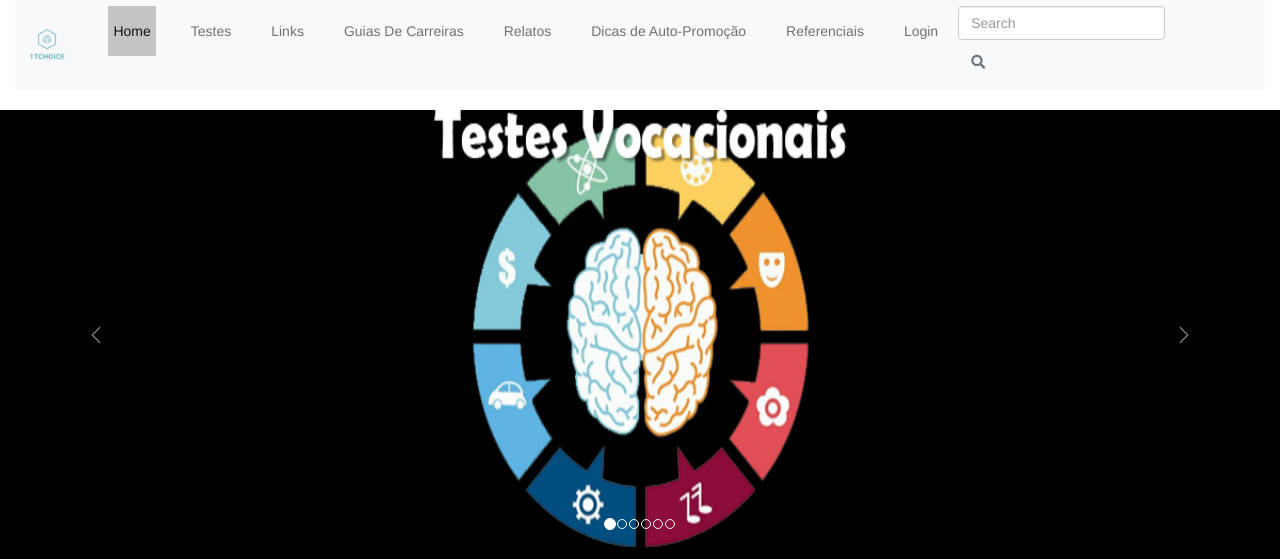
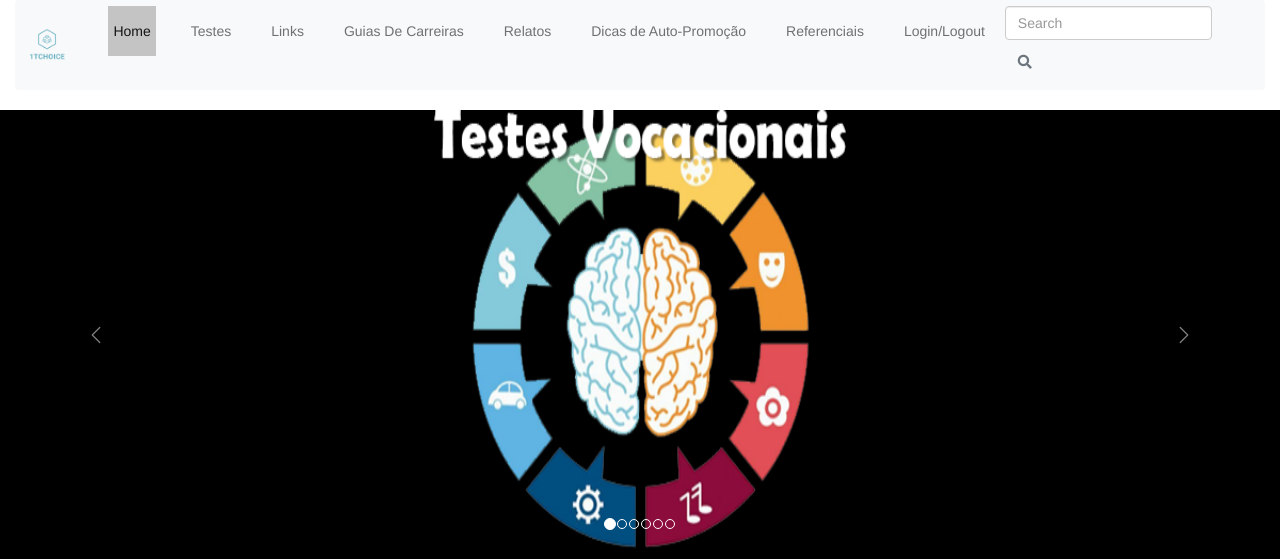
Before and after one commit to Rodcot/sprint3-1tchoices, a PHP site: page / in a window 1280 px wide. Shown: the top 559 px of the page. Run offline with PHP 8.4, Linux system fonts and the light colour scheme; some libraries are stand-ins or nearby versions.

Commit message:
Add files via upload

```diff
--- a/Home/Home.html
+++ b/Home/Home.html
@@ -48,8 +48,8 @@
                     <li class="nav-item">
                         <a class="nav-link" href="../Referencial/referencial.empresas.html">Referenciais</a>
                     </li>
-                    <li class="nav-item">
-                        <a class="nav-link" href="../login/login.html">Login</a>
+                    <li class="nav-item" id="logout">
+                        <a class="nav-link" href="../login/login.html">Login/Logout</a>
                     </li>
 
                 </ul>
--- a/login/login.css
+++ b/login/login.css
@@ -7,8 +7,7 @@ justify-content: center;
 }
 
 .container {
-    width: 600px;
-    margin: 1rem;
+    height: 400px;
     padding: 2rem;
     box-shadow: 0 0 40px rgba(0, 0, 0, 0.2);
     background: rgb(46, 46, 78);
--- a/login/login_geral.js
+++ b/login/login_geral.js
@@ -20,7 +20,7 @@ function exibeUsuarios() {
 function initPage() {
 
     // Associa a função de logout ao botão
-    document.getElementById('btn_logout').addEventListener('click', logoutUser);
+    document.getElementById('logout').addEventListener('click', logoutUser);
 
     // Informa o nome do usuário logado
     document.getElementById('nomeUsuario').innerHTML = usuarioCorrente.nome;
```
